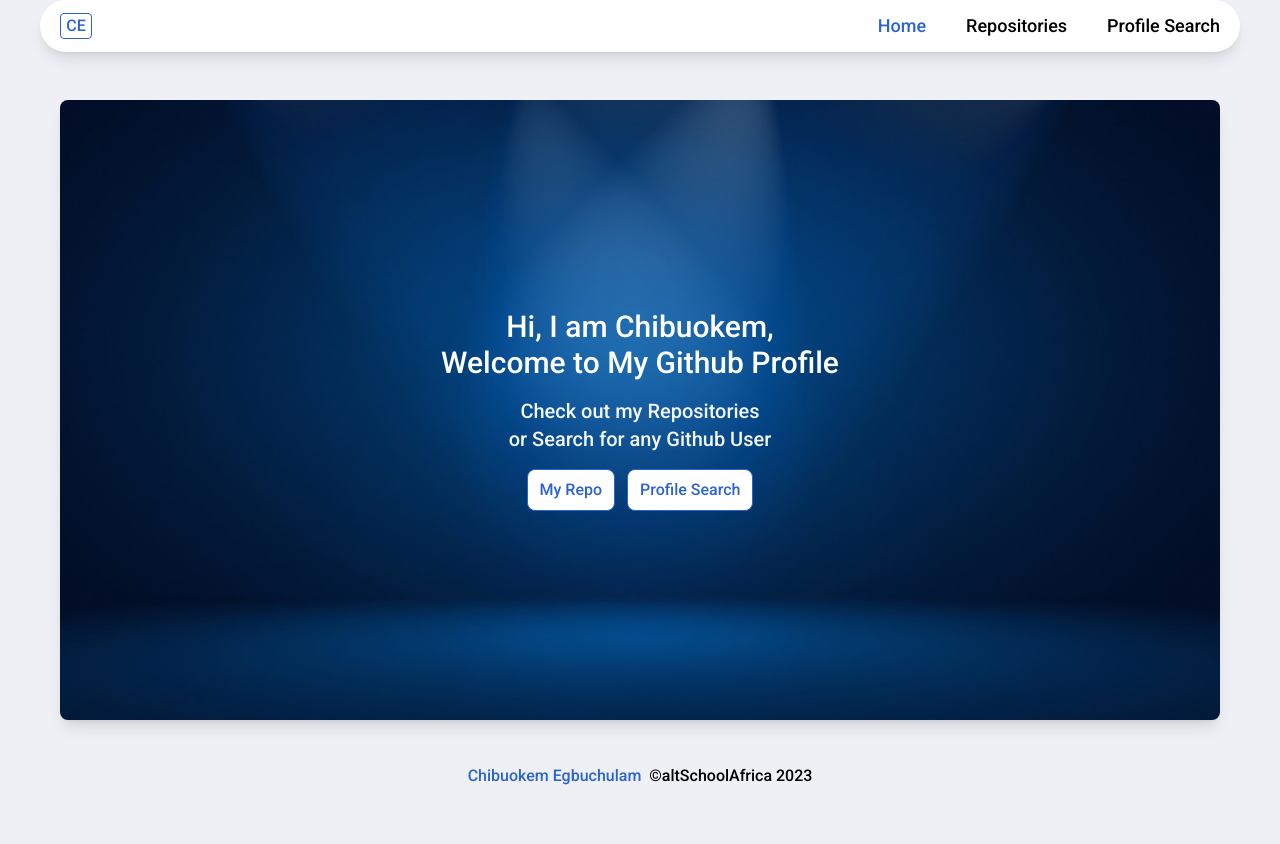
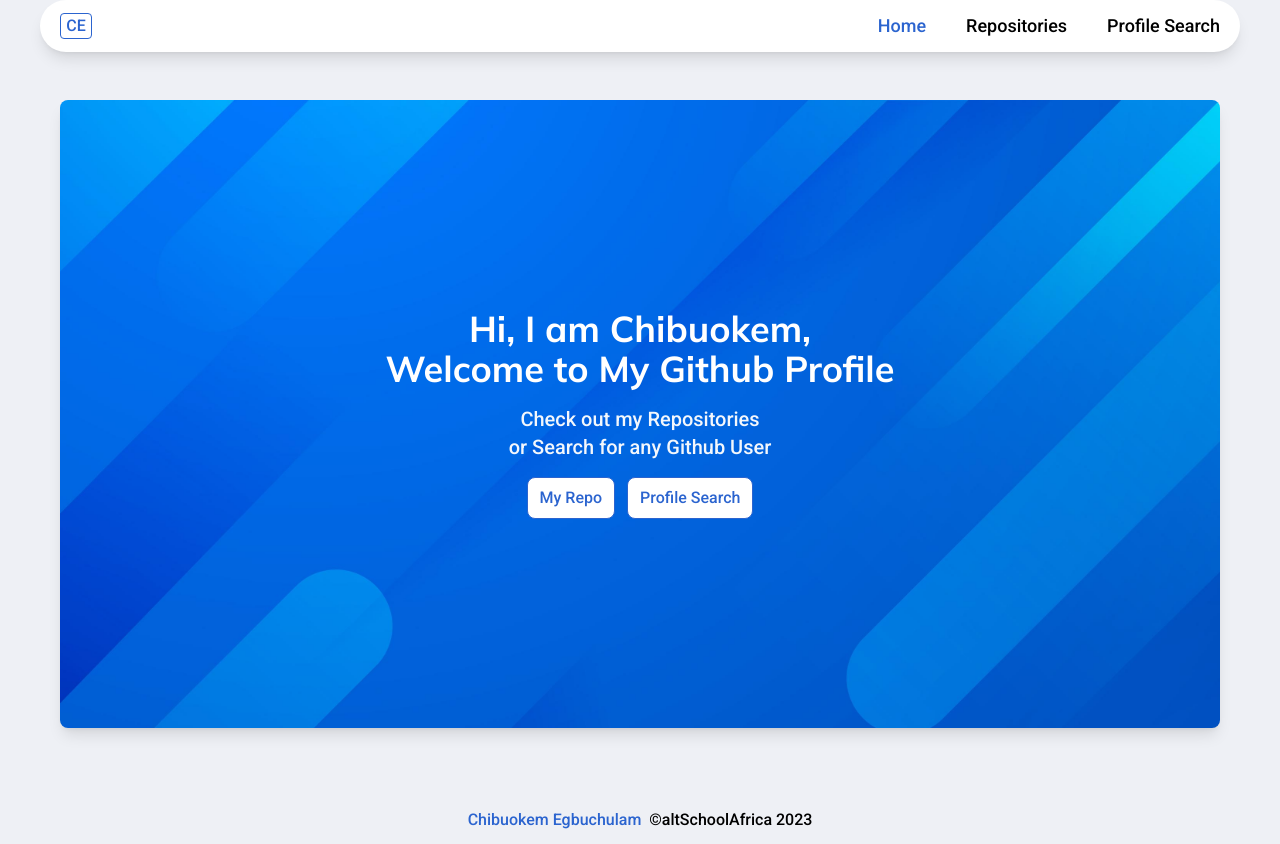
Before and after one commit to ebokes/gihub-profile-vue, a Vue app: page / in a window 1280 px wide. Before the commit the page ends 800 px from the top, so only its background shows below. Built offline with nearby package versions, Linux system fonts and the light colour scheme.

Commit message:
reefactor: change homepage image

```diff
--- a/src/App.vue
+++ b/src/App.vue
@@ -1,11 +1,11 @@
 <template>
-  <div class="flex flex-col h-screen justify-between">
-    <div class="flex flex-col max-w-[1200px] gap-y-12">
-      <Navbar />
-      <router-view />
-    </div>
+  <!-- <div class="flex flex-col h-screen justify-between"> -->
+  <div class="flex flex-col max-w-[1200px] justify-between h-screen gap-y-12">
+    <Navbar />
+    <router-view />
     <Footer />
   </div>
+  <!-- </div> -->
 </template>
 
 <script>
--- a/src/assets/main.css
+++ b/src/assets/main.css
@@ -1,4 +1,5 @@
 @import url("https://fonts.googleapis.com/css2?family=Roboto:wght@300;500;700&display=swap");
+@import url("https://fonts.googleapis.com/css2?family=Mulish:wght@300;400;500;600;700&display=swap");
 
 @tailwind base;
 @tailwind components;
--- a/src/views/Home.vue
+++ b/src/views/Home.vue
@@ -1,10 +1,12 @@
 <template>
   <div class="mx-2 md:mx-5">
     <div
-      class="mx-auto bg-light-1 py-[30%] lg:py-[18%] shadow-lg rounded-lg bg-cover bg-[url('../assets/bg1.jpg')]"
+      class="mx-auto bg-light-1 py-[30%] lg:py-[18%] shadow-lg rounded-lg bg-cover bg-[url('../assets/bg2.jpg')]"
     >
       <div class="flex flex-col gap-y-4 items-center">
-        <h1 class="text-3xl text-center text-light-1">
+        <h1
+          class="text-3xl md:text-4xl text-center text-light-1 font-Mulish font-bold"
+        >
           Hi, I am Chibuokem,
           <br />
           Welcome to My Github Profile <br />
--- a/src/views/ProfilesSearch.vue
+++ b/src/views/ProfilesSearch.vue
@@ -1,9 +1,11 @@
 <template>
   <div>
     <div
-      class="text-center mb-12 text-white mt-24 px-8 py-10 sm:p-10 max-w-[800px] bg-light-1 border-x-8 border-blue-1 rounded-xl shadow-lg flex flex-col gap-y-6 mx-2 md:mx-5 min-[843px]:mx-auto"
+      class="text-center mb-12 text-white px-8 py-10 sm:p-10 max-w-[800px] bg-light-1 border-x-8 border-blue-1 rounded-xl shadow-lg flex flex-col gap-y-6 mx-2 md:mx-5 min-[843px]:mx-auto"
     >
-      <h1 class="text-3xl md:text-4xl font-bold text-blue-1">PROFILE SEARCH</h1>
+      <h1 class="text-3xl md:text-4xl font-bold text-blue-1 font-Mulish">
+        PROFILE SEARCH
+      </h1>
       <p class="text-lg">Search for a GitHub Profile</p>
       <form @submit.prevent="onSubmitHandler">
         <input
@@ -21,7 +23,7 @@
       </form>
     </div>
   </div>
-  <div class="flex flex-wrap justify-center mx-2 md:mx-5 my-10">
+  <div class="flex flex-wrap justify-center mx-2 md:mx-5 mt-3 mb-10">
     <div v-if="loading" class="text-center">
       <img class="center" src="../assets/loading.svg" alt="loading" />.
     </div>
--- a/src/views/Repository.vue
+++ b/src/views/Repository.vue
@@ -31,7 +31,7 @@ onMounted(async () => {
 
 <template>
   <div class="mx-auto w-full md:w-[750px]">
-    <div class="mx-2 sm:mx-5 max-w-[750px] mt-[15%]">
+    <div class="mx-2 sm:mx-5 max-w-[750px]">
       <div v-if="error">
         Sorry, I cannot fetch this repository at the moment. Please try again
       </div>
--- a/tailwind.config.js
+++ b/tailwind.config.js
@@ -17,6 +17,9 @@ module.exports = {
       html: "#e34c26",
       css: "#563d7c",
     },
+    fontFamily: {
+      Mulish: ["Mulish", "sans-serif"],
+    },
 
     extend: {},
   },
```
Also changed, not shown: src/assets/bg1.jpg (deleted), src/assets/bg2.jpg (added).
